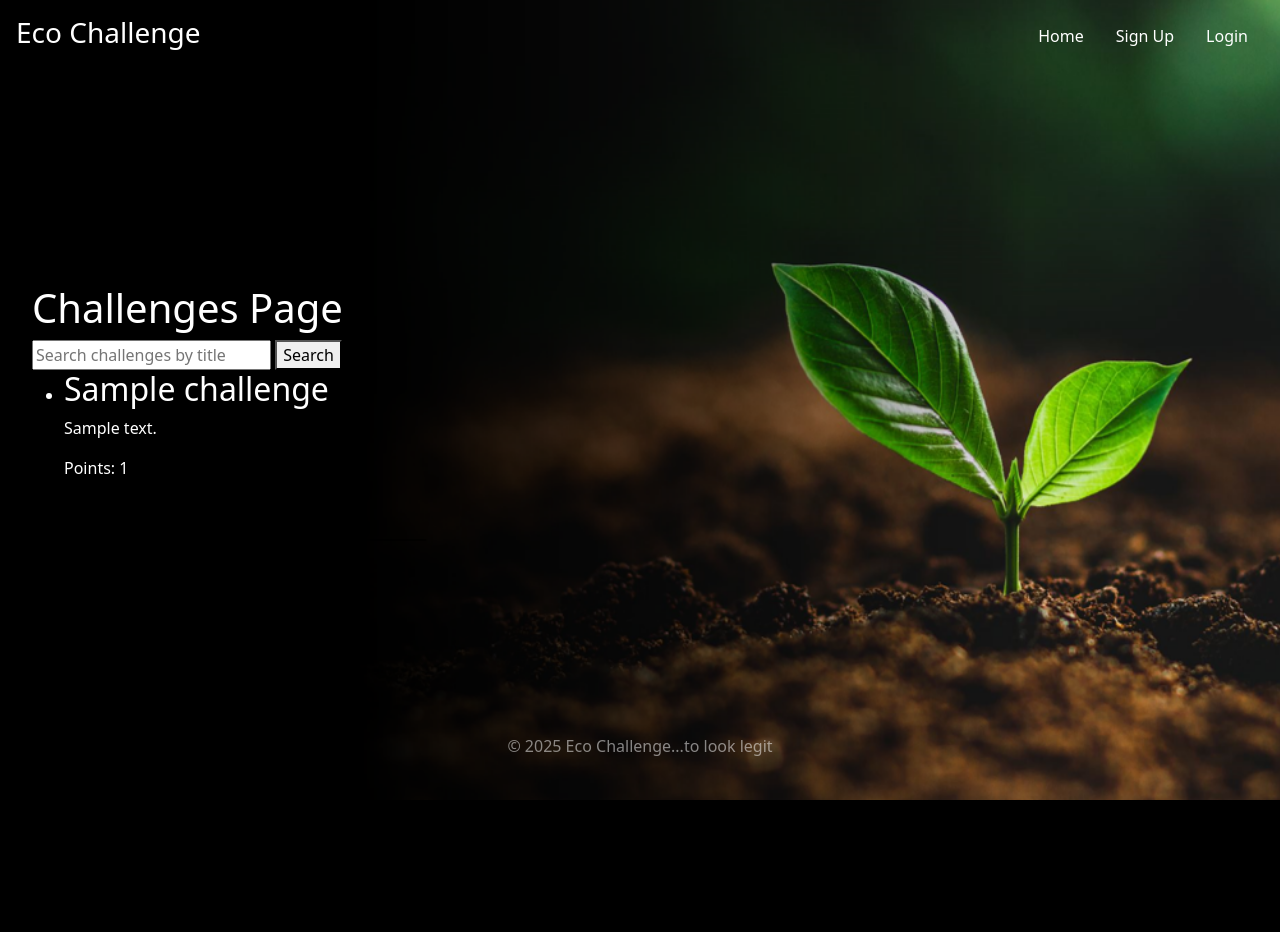
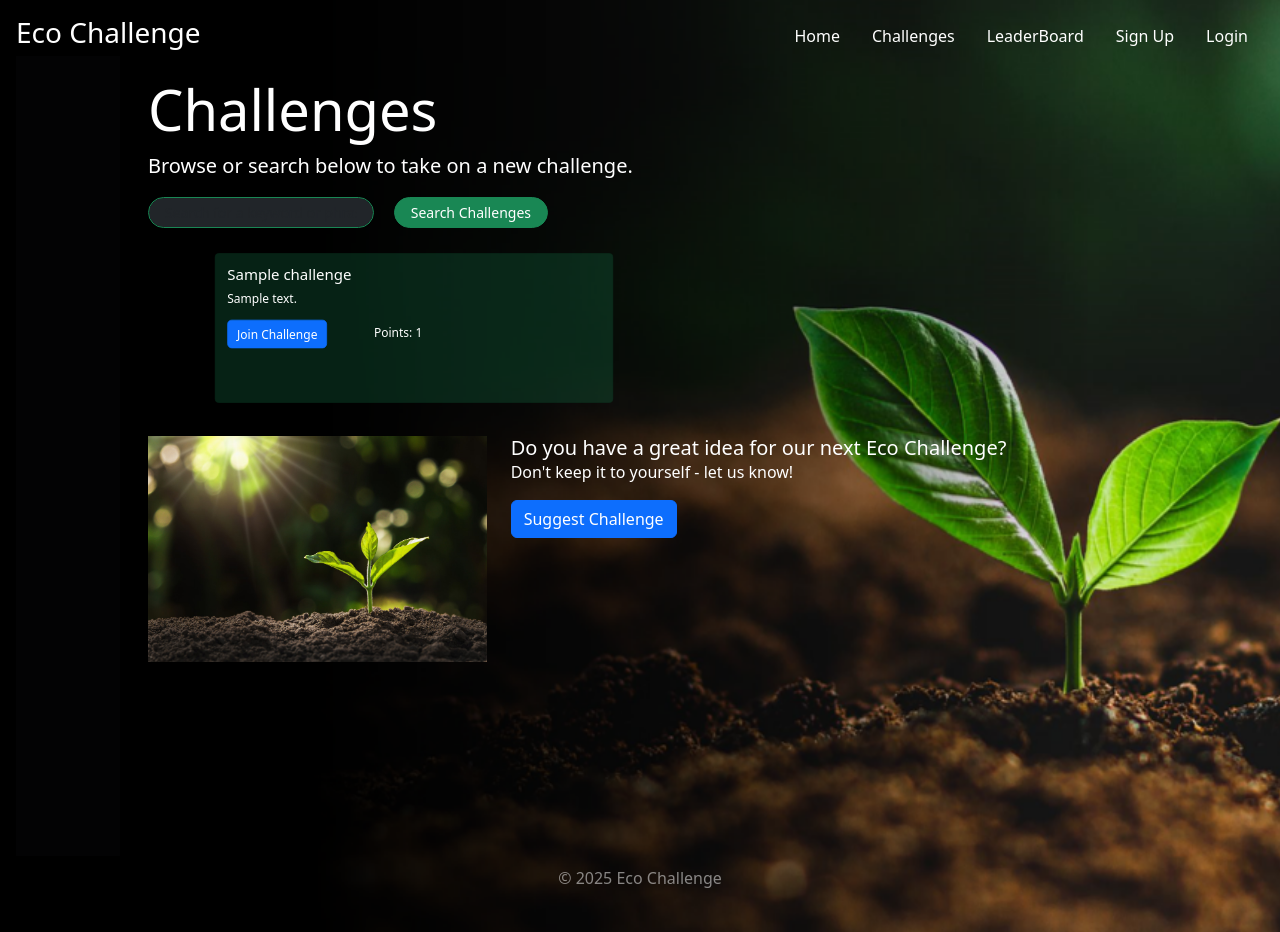
Before and after one commit to jmagrad/EcoChallenge, a Django app: page /Eco/Challenges/ in a window 1280 px wide. Before the commit the page ends 800 px from the top, so only its background shows below. Run offline with Django 5.2, Linux system fonts and the light colour scheme; tables that the repository leaves empty hold one stand-in row (values such as "Sample post").

Commit message:
Challenges page with working search function. Addition of Challenges & Leaderboard to nav bar in base.html. Added code for a sidebar in base, but I haven't used it in the end (have left it there in case of use to anybody else). Extended the scope of the admin.py file to incorporate challeenges etc.

```diff
--- a/EcoProject/Eco/admin.py
+++ b/EcoProject/Eco/admin.py
@@ -1,6 +1,10 @@
 from django.contrib import admin
-from Eco.models import UserProfile
+from Eco.models import *
 
 
 admin.site.register(UserProfile)
+admin.site.register(Challenge)
+admin.site.register(User_Challenge_Log_Entry)
+admin.site.register(Submitted_Challenge)
+admin.site.register(Leaderboard)
 # Register your models here.
--- a/EcoProject/Eco/forms.py
+++ b/EcoProject/Eco/forms.py
@@ -23,7 +23,7 @@ class ChallengeForm(forms.ModelForm):
 class UserChallengeLogEntryForm(forms.ModelForm):
     class Meta:
         model = User_Challenge_Log_Entry
-        fields = ('user', 'challenge', )
+        fields = ('user', 'challenge',)
 
 class SubmittedChallengeForm(forms.ModelForm):
     class Meta:
--- a/EcoProject/Eco/views.py
+++ b/EcoProject/Eco/views.py
@@ -13,6 +13,7 @@ from Eco.models import Challenge
 from django.utils import timezone
 from datetime import timedelta
 from Eco.models import UserProfile
+from django.db.models import Q
 
 
 def index(request):
@@ -23,8 +24,6 @@ def index(request):
 
     # Render the response and send it back!
     return render(request, 'Eco/index.html', context=context_dict)
-
-
 
 def register(request):
     # A boolean value for telling the template
@@ -140,7 +139,10 @@ def user_logout(request):
 def challenges(request):
     query = request.GET.get('q')
     if query:
-        challenges_list = Challenge.objects.filter(title__icontains=query)
+        challenges_list = Challenge.objects.filter(
+            Q(title__icontains=query) |
+            Q(description__icontains=query)
+        )
     else:
         challenges_list = Challenge.objects.all()
 
--- a/EcoProject/templates/Eco/Challenges.html
+++ b/EcoProject/templates/Eco/Challenges.html
@@ -2,22 +2,63 @@
 {% load static %}
 {% block title_block %}
 Challenges Page
+
 {% endblock %}
 {% block body_block %}
-<h1>Challenges Page</h1>
 
-<form method="GET" action="{% url 'Eco:Challenges' %}">
-    <input type="text" name="q" placeholder="Search challenges by title">
-    <button type="submit">Search</button>
-</form>
+<div class="jumbotron jumbotron-fluid">
+  <div class="container">
+    <h1 class="display-4">Challenges</h1>
+    <p class="lead">Browse or search below to take on a new challenge.</p>
 
-<ul>
+    <form method="GET" action="{% url 'Eco:Challenges' %}">
+      <div class="input-group" style="max-width: 400px;">
+        <input type="text" name="q"
+               class="form-control form-control-sm bg-dark text-white border-success rounded-pill px-3"
+               placeholder="Search for a keyword or phrase" style="color: white" value="{{ query }}"> &nbsp;&nbsp; &nbsp;&nbsp;
+        <button type="submit" class="btn btn-success btn-sm rounded-pill px-3">Search Challenges</button>
+      </div> <!-- @Colin: Placeholder text is not showing - will fix later-->
+    </form>
+  </div>
+</div>
+
+<div class="container" >
+  <div class="row">
     {% for challenge in challenges %}
-    <li>
-        <h2>{{ challenge.title }}</h2>
-        <p>{{ challenge.description }}</p>
-        <p>Points: {{ challenge.point_value }}</p>
-    </li>
+    <div class="col-md-6 mb-1">
+      <div class="card mb-1 bg-success bg-opacity-25" style="height: 200px; transform: scale(0.75)">
+        <div class="card-body text-white">
+          <h5 class="card-title text-white">{{ challenge.title }}</h5>
+          <p class="card-text text-white">{{ challenge.description }}</p>
+          {% if user.is_authenticated %}
+          <!-- @Colin: Not sure if join challenge is right. I think users just log them via account page?-->
+          {% else %}
+          <p><a href="{% url 'Eco:login' %}" class="btn btn-primary">Join Challenge</a> &nbsp;&nbsp;&nbsp;&nbsp; &nbsp;&nbsp; &nbsp;&nbsp; &nbsp;&nbsp; Points: {{ challenge.point_value }}</p>
+          {% endif %}
+        </div>
+      </div>
+    </div>
+    {% empty %}
+    <p>No challenges found.</p>
     {% endfor %}
-</ul>
+    <div class="row no-gutters">
+      <div class="col-md-4">
+        <img src="{% static 'images/Leaf.jpg' %}" class="img-fluid w-100" alt="Leaf Image">
+      </div>
+      <div class="col-md-8">
+        <div class="card-body text-white">
+            <h5 class="card-title">Do you have a great idea for our next Eco Challenge? </h5>
+            <p class="card-text">Don't keep it to yourself - let us know!<br />
+            {% if user.is_authenticated %}
+            <p><a href="#" class="btn btn-primary">Suggest Challenge</a></p>
+              <!-- @Colin: I think this should take logged in users to the relevant part of their account page, so they can suggest
+                    the new challenge from there?-->
+            {% else %}
+            <p><a href="{% url 'Eco:login' %}" class="btn btn-primary">Suggest Challenge</a></p>
+            {% endif %}
+        </div>
+      </div>
+    </div>
+  </div>
+</div>
 {% endblock %}
--- a/EcoProject/templates/Eco/base.html
+++ b/EcoProject/templates/Eco/base.html
@@ -45,6 +45,33 @@
             min-height: 100vh;
         }
 
+        main {
+            margin-top: 0; /* Remove any margin at the top */
+            padding-top: 0; /* Ensure there's no extra padding */
+        }
+
+        .sidebar {
+            height: 100vh;
+            background-color: #222;
+            color: white;
+            padding: 15px;
+        }
+
+        .sidebar a {
+            display: block;
+            margin: 10px 0;
+            color: white;
+            text-decoration: none;
+        }
+
+        .sidebar a:hover {
+            color: rgb(45, 216, 29);
+        }
+
+        .content {
+            padding: 20px;
+        }
+
         footer {
             text-align: center;
             margin-top: auto;
@@ -63,9 +90,12 @@
                 <nav class="nav nav-masthead justify-content-center float-md-end">
                     <a class="nav-link" href="{% url 'Eco:index' %}">Home</a>
                     {% if user.is_authenticated %}
+                        <a class="nav-link" href="{% url 'Eco:Challenges' %}">Challenges</a>
                         <a class="nav-link" href="{% url 'Eco:LeaderBoard' %}">LeaderBoard</a>
                         <a class="nav-link" href="{% url 'Eco:logout' %}">Logout</a>
                     {% else %}
+                        <a class="nav-link" href="{% url 'Eco:Challenges' %}">Challenges</a>
+                        <a class="nav-link" href="{% url 'Eco:LeaderBoard' %}">LeaderBoard</a>
                         <a class="nav-link" href="{% url 'Eco:register' %}">Sign Up</a>
                         <a class="nav-link" href="{% url 'Eco:login' %}">Login</a>
                     {% endif %}
@@ -73,14 +103,22 @@
             </div>
         </header>
 
-        <main class="px-3">
-            {% block body_block %}
-            <!-- Main content goes here -->
-            {% endblock %}
-        </main>
+        <div class="d-flex">
+            <!-- Sidebar just in case we decide we need this for any pages?-->
+            <div class="sidebar col-md-1 bg-dark bg-opacity-10">
+
+            </div>
+
+            <!-- Main content -->
+            <main class="content px-3">
+                {% block body_block %}
+                <!-- Main content goes here -->
+                {% endblock %}
+            </main>
+        </div>
 
         <footer class="mt-auto text-white-50">
-            <p>© 2025 Eco Challenge...to look legit</p>
+            <p>© 2025 Eco Challenge</p>
         </footer>
 
     </div>
--- a/EcoProject/templates/Eco/index.html
+++ b/EcoProject/templates/Eco/index.html
@@ -12,6 +12,7 @@
         Get ready to make the world a better place!
     {% endif %}
     <br />
+
     <ul>
         <li><a href="{% url 'Eco:Challenges' %}">Challenges</a></li>
         <li><a href="{% url 'Eco:Educational Links' %}">Educational Links</a></li>
```
